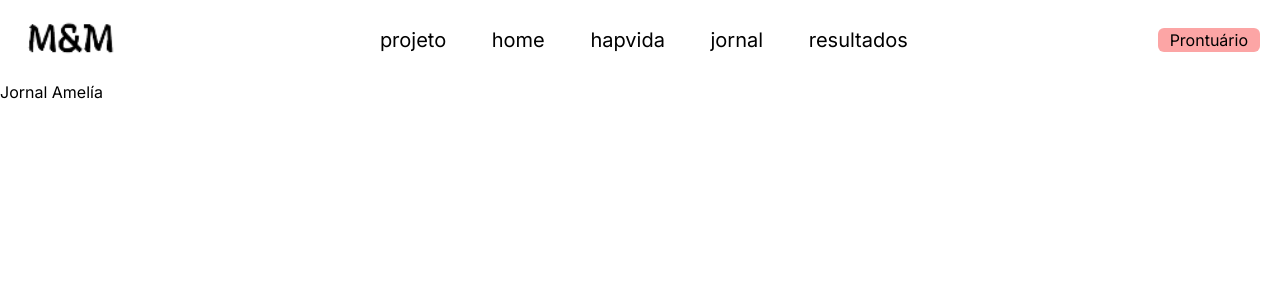
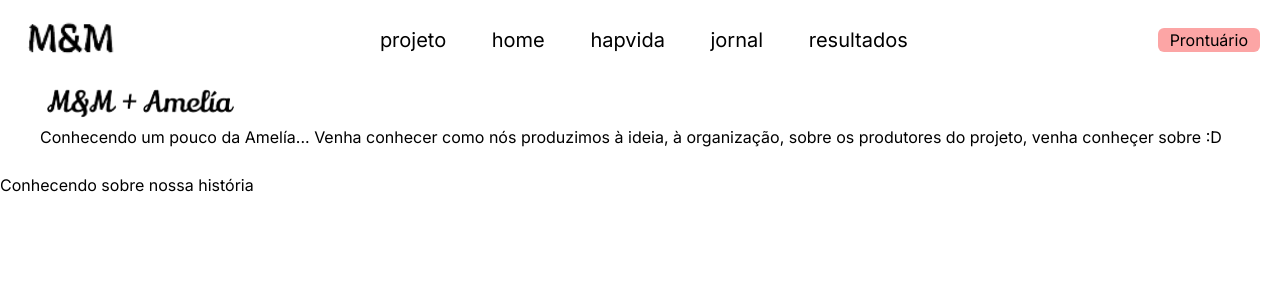
Before and after one commit to ProjetosFaculdadeFiap/GS-Amelia, a Next.js app: page /jornal in a window 1280 px wide. Shown: the top 300 px of the page. Built offline with nearby package versions, Linux system fonts and the light colour scheme.

Commit message:
amelia :)

```diff
--- a/src/app/jornal/page.jsx
+++ b/src/app/jornal/page.jsx
@@ -1,7 +1,19 @@
+import Image from "next/image";
+
 export default function Jornal() {
     return (
         <>
-            <h1> Jornal Amelía </h1>
+            <div className="px-10">
+                <Image src="/img/amelia.png"
+                    alt="amelia imagem"
+                    width={200}
+                    height={0} />
+            </div>
+
+            <div>
+                <p className="introducao-informacao mb-6"> Conhecendo um pouco da Amelía... Venha conhecer como nós produzimos à ideia, à organização, sobre os produtores do projeto, venha conheçer sobre :D</p>
+                <h1> Conhecendo sobre nossa história </h1>
+            </div>
         </>
     )
 }
```
Also changed, not shown: public/img/amelia.png (added).
